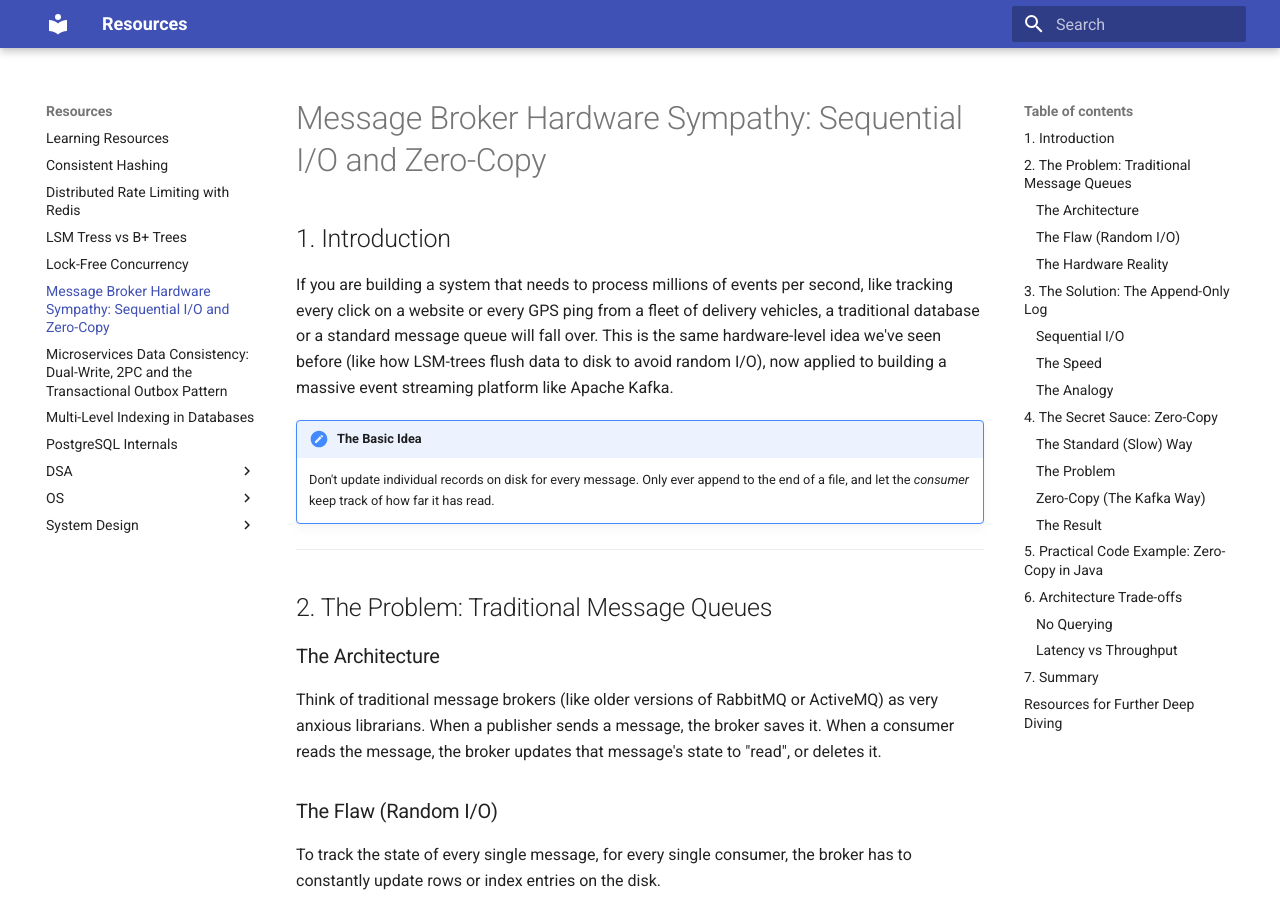
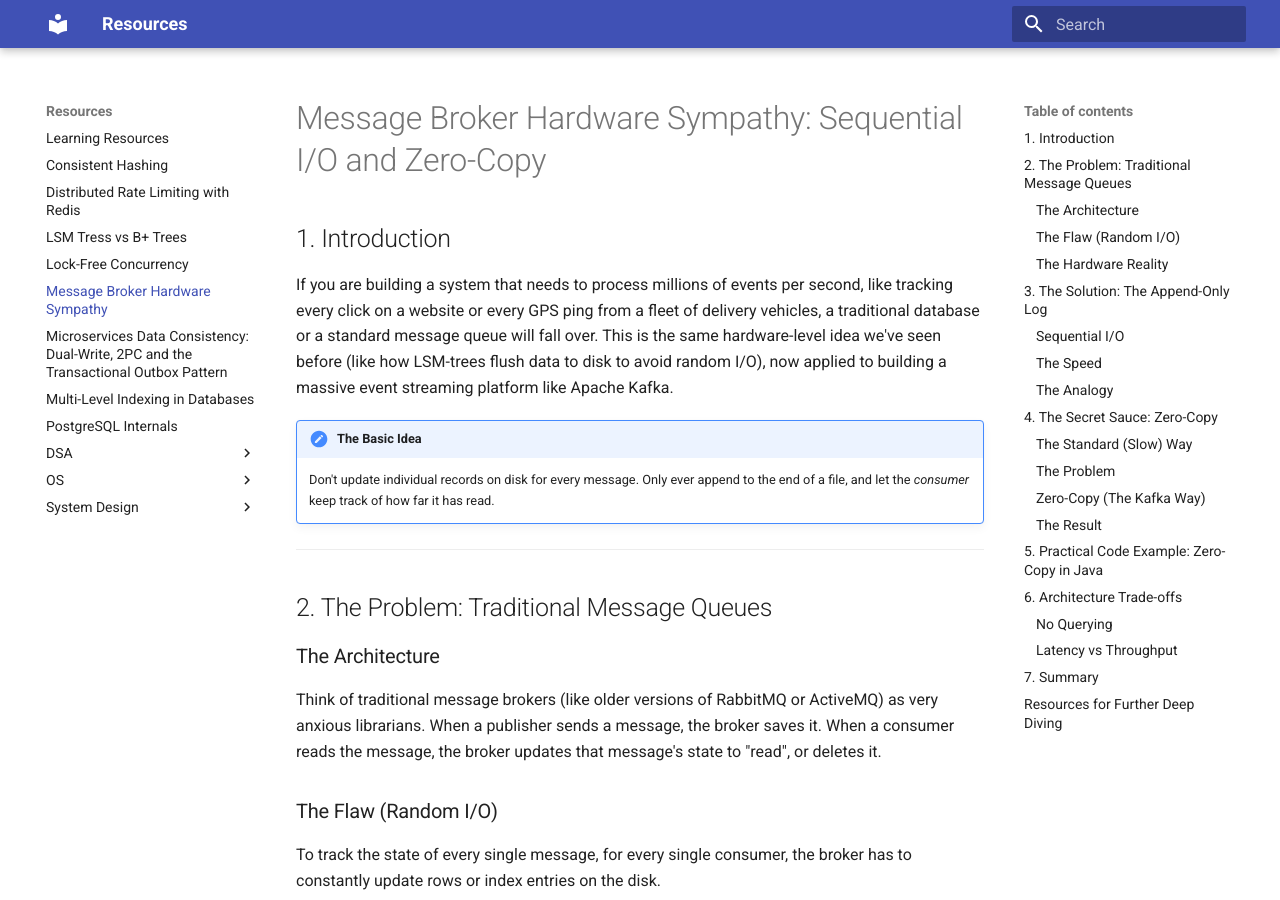
Before and after one commit to ashishpatidar123/resources, an MkDocs documentation site: the page built from docs/Message Broker Hardware Sympathy.md, in a window 1280 px wide and 900 px high. Built offline with MkDocs 1.6.1 and Material for MkDocs 9.7.7, drawn with Linux system fonts in a browser that asks for light colours; part of the change alters nothing that is shown.

```diff
--- a/docs/Message Broker Hardware Sympathy.md
+++ b/docs/Message Broker Hardware Sympathy.md
@@ -1,3 +1,7 @@
+---
+title : Message Broker Hardware Sympathy
+---
+
 # Message Broker Hardware Sympathy: Sequential I/O and Zero-Copy
 
 ## 1. Introduction
```
